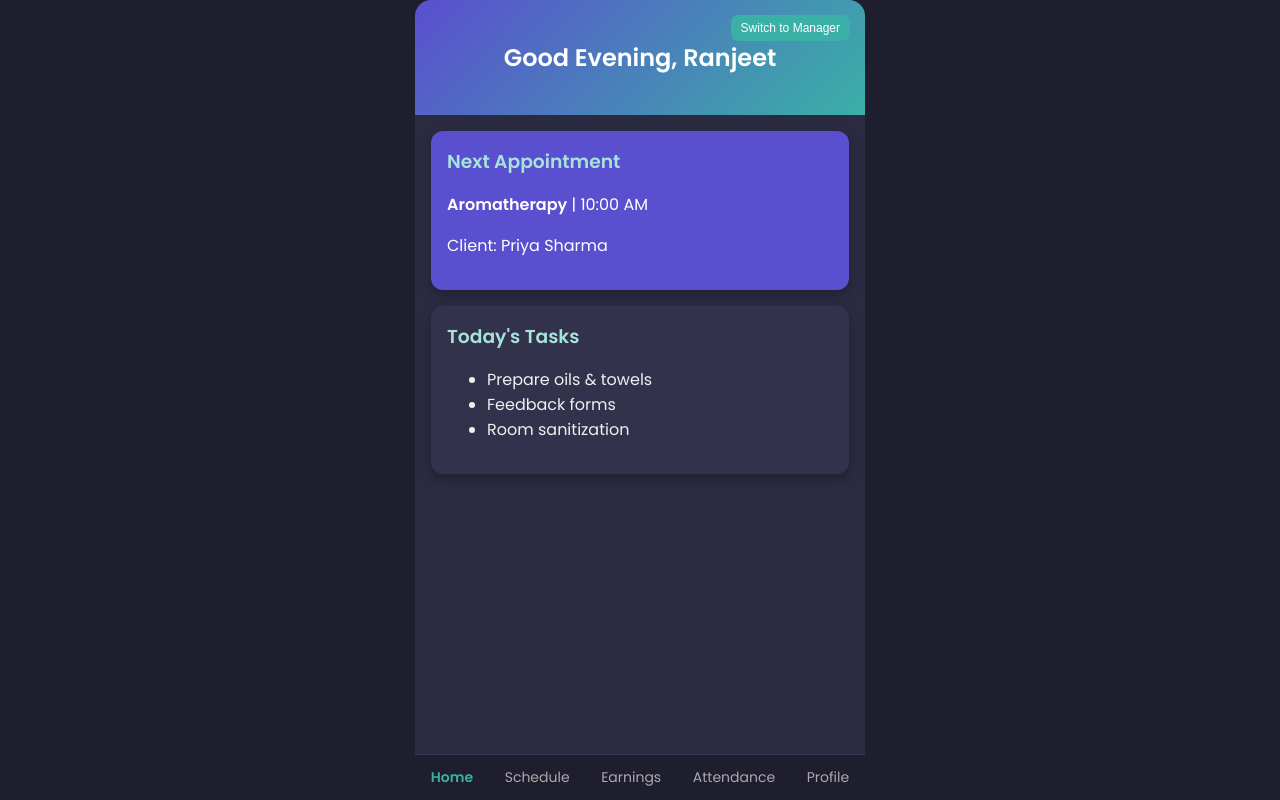
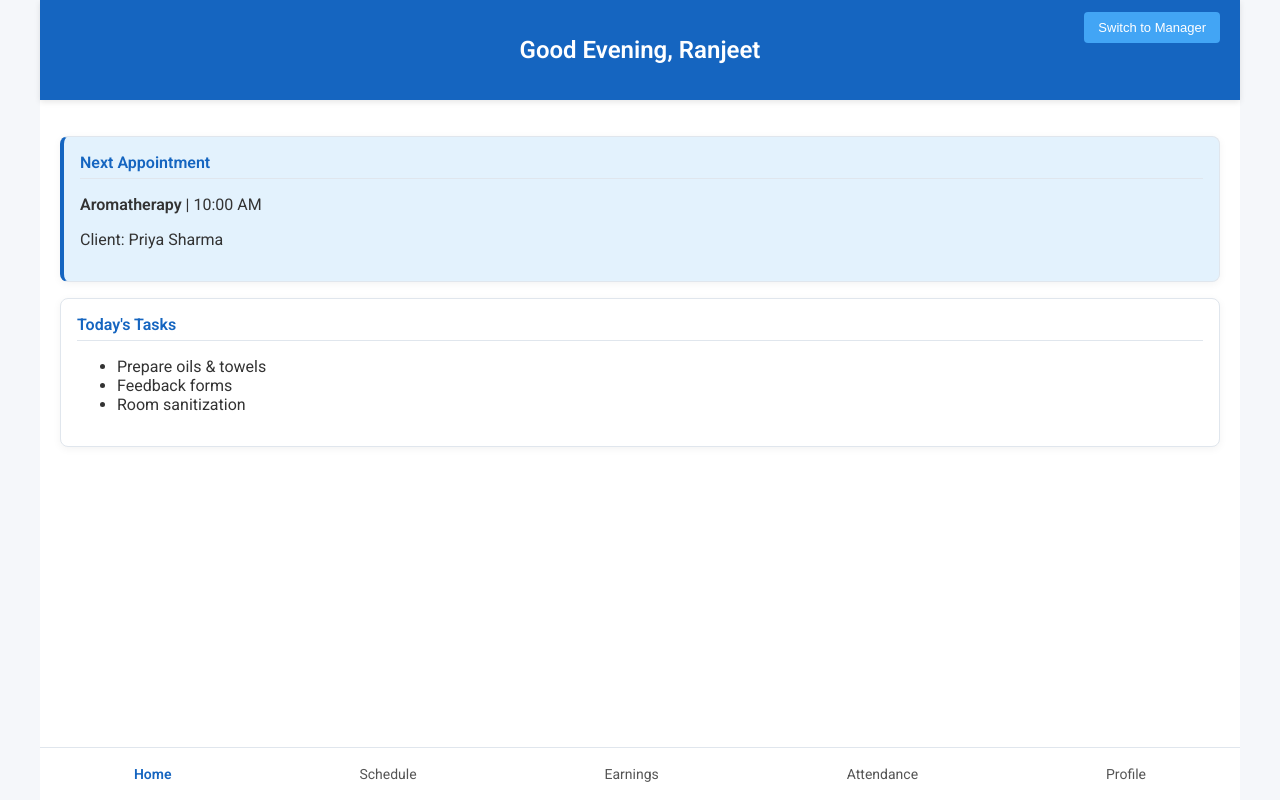
Before and after one commit to RanjeetMishra09/spa-demo-app, a plain HTML site: page index.html in a window 1280 px wide. Drawn offline with nearby package versions, Linux system fonts and the light colour scheme.

Commit message:
Update style.css

```diff
--- a/style.css
+++ b/style.css
@@ -1,48 +1,51 @@
-@import url('https://fonts.googleapis.com/css2?family=Poppins:wght@400;600&display=swap');
+@import url('https://fonts.googleapis.com/css2?family=Roboto:wght@400;600&display=swap');
 
 body {
   margin: 0;
-  font-family: 'Poppins', sans-serif;
-  background: #1e1e2f;
-  color: #f0f0f0;
+  font-family: 'Roboto', sans-serif;
+  background: #f5f7fa;
+  color: #333;
 }
 
 .app {
-  max-width: 450px;
+  max-width: 1200px;
   margin: auto;
   min-height: 100vh;
   display: flex;
   flex-direction: column;
-  background: #2a2a40;
-  border-radius: 16px;
-  overflow: hidden;
+  background: #fff;
 }
 
 /* Top Bar */
 .topbar {
-  background: linear-gradient(135deg, #5a4fcf, #3ab0a6);
-  padding: 20px;
+  background: #1565c0;
+  padding: 16px 20px;
   text-align: center;
   color: white;
+  font-weight: 600;
   position: relative;
+  box-shadow: 0 2px 6px rgba(0,0,0,0.1);
 }
 .role-toggle {
   position: absolute;
-  right: 15px;
-  top: 15px;
-  background: #3ab0a6;
+  right: 20px;
+  top: 12px;
+  background: #42a5f5;
   color: white;
   border: none;
-  padding: 6px 10px;
-  border-radius: 8px;
+  padding: 8px 14px;
+  border-radius: 4px;
   cursor: pointer;
-  font-size: 12px;
+  font-size: 13px;
+}
+.role-toggle:hover {
+  background: #1976d2;
 }
 
 /* Screens */
 .screen {
   display: none;
-  padding-bottom: 70px;
+  padding: 20px;
 }
 .screen.active {
   display: block;
@@ -53,37 +56,41 @@ body {
 
 /* Cards */
 .card {
-  background: #32324d;
-  border-radius: 12px;
+  background: #fff;
+  border: 1px solid #e0e6ed;
+  border-radius: 8px;
   padding: 16px;
-  margin: 16px;
-  box-shadow: 0 4px 10px rgba(0,0,0,0.2);
+  margin: 16px 0;
+  box-shadow: 0 2px 8px rgba(0,0,0,0.05);
 }
 .card h3 {
   margin: 0 0 10px;
-  color: #a6e4db;
+  color: #1565c0;
+  font-size: 16px;
+  border-bottom: 1px solid #e0e6ed;
+  padding-bottom: 6px;
 }
 .highlight {
-  background: #5a4fcf;
-  color: white;
+  background: #e3f2fd;
+  border-left: 4px solid #1565c0;
 }
 
 /* Buttons */
 .btn {
-  background: #5a4fcf;
+  background: #1565c0;
   color: white;
-  padding: 8px 14px;
+  padding: 8px 16px;
   border: none;
-  border-radius: 8px;
-  margin-top: 8px;
+  border-radius: 6px;
+  margin-top: 10px;
   cursor: pointer;
-  transition: 0.3s;
+  font-size: 13px;
 }
 .btn:hover {
-  background: #3ab0a6;
+  background: #0d47a1;
 }
 .btn.small {
-  padding: 4px 8px;
+  padding: 4px 10px;
   font-size: 12px;
 }
 
@@ -91,20 +98,34 @@ body {
 .bottom-nav {
   display: flex;
   justify-content: space-around;
-  background: #1e1e2f;
+  background: #fff;
   padding: 12px 0;
-  border-top: 1px solid #3a3a52;
+  border-top: 1px solid #e0e6ed;
   position: fixed;
   bottom: 0;
   width: 100%;
-  max-width: 450px;
+  max-width: 1200px;
 }
 .nav-item {
   font-size: 14px;
-  color: #aaa;
+  color: #555;
   cursor: pointer;
+  padding: 6px;
 }
 .nav-item.active {
-  color: #3ab0a6;
+  color: #1565c0;
   font-weight: 600;
 }
+
+/* Responsive Grid for Manager */
+.grid-layout {
+  display: grid;
+  grid-template-columns: repeat(auto-fit, minmax(280px, 1fr));
+  gap: 20px;
+}
+
+/* Charts */
+canvas {
+  max-width: 100%;
+  height: auto;
+}
```
